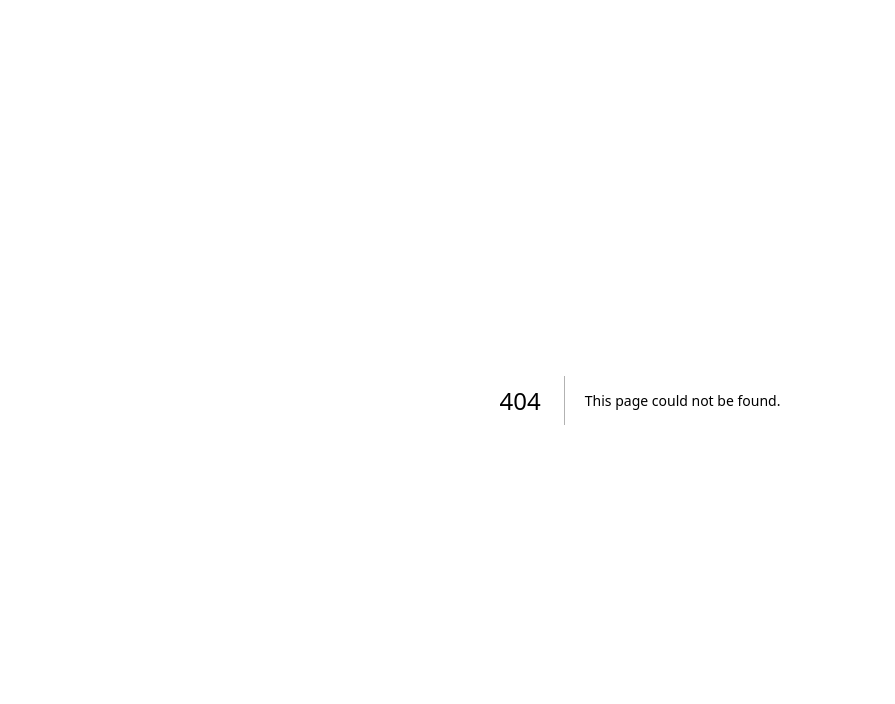
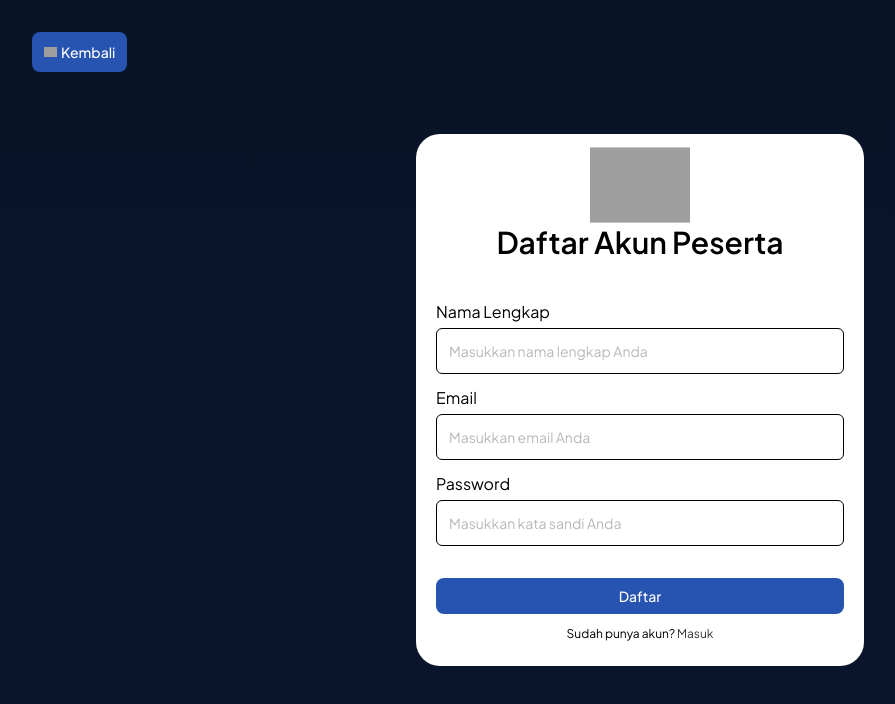
Before and after one commit to omah-ti/omahtoosn, a Next.js app: page /signup in a window 1280 px wide. Before the commit this address had no page. Shown: the top 704 px of the page, without its empty margins (0-895 px from the left). Built offline with nearby package versions, Linux system fonts and the light colour scheme; grey boxes are pictures that could not be loaded.

Commit message:
trigger commit

```diff
--- /dev/null
+++ b/src/app/(auth)/signup/page.tsx
@@ -0,0 +1,81 @@
+import Image from "next/image";
+
+export default function Signup() {
+  return (
+    <main className="flex w-full min-h-screen items-center justify-center bg-gradient-to-t from-primary-900 to-primary-1000 text-black font-(Plus Jakarta Sans) px-4 py-16">
+
+      <button
+        type="button"
+        className="flex items-center gap-1 absolute left-10 top-15 sm:left-8 sm:top-8 rounded-lg bg-primary-600 px-3 py-2.5 sm:px-3 sm:py-2.5 text-sm font-medium text-white transition-colors"
+      >
+        <Image
+          src="/images/arrow_1x.webp"
+          alt="Back arrow"
+          width={13}
+          height={13}
+          className="object-contain"
+        />
+        <span>Kembali</span>
+      </button>
+
+      <div className="w-full max-w-full sm:max-w-md bg-neutral-100 rounded-3xl px-5 py-6 sm:px-5 sm:py-6 flex flex-col items-center gap-10">
+
+        <div className="flex flex-col items-center gap-3">
+          <Image
+            src="/images/omahti-dark_2x.webp"
+            alt="Omahti Logo"
+            width={72}
+            height={72}
+            className="object-contain sm:scale-140"
+          />
+          <h1 className="text-neutral-1000 font-semibold text-3xl sm:text-3xl text-center">
+            Daftar Akun Peserta
+          </h1>
+        </div>
+
+        <div className="flex flex-col w-full items-center gap-3">
+          <div className="flex flex-col gap-1 w-full">
+            <label className="font-normal text-neutral-1000 text-md">Nama Lengkap</label>
+            <input
+              type="text"
+              placeholder="Masukkan nama lengkap Anda"
+              className="w-full py-3 rounded-md bg-transparent border border-neutral-1000 px-3 text-sm text-[#71717A]"
+            />
+          </div>
+
+          <div className="flex flex-col gap-1 w-full">
+            <label className="font-normal text-neutral-1000 text-md">Email</label>
+            <input
+              type="email"
+              placeholder="Masukkan email Anda"
+              className="w-full py-3 rounded-md bg-transparent border border-neutral-1000 px-3 text-sm text-[#71717A]"
+            />
+          </div>
+
+          <div className="flex flex-col gap-1 w-full">
+            <label className="font-normal text-neutral-1000 text-md">Password</label>
+            <input
+              type="password"
+              placeholder="Masukkan kata sandi Anda"
+              className="w-full py-3 rounded-md bg-transparent border border-neutral-1000 px-3 text-sm text-[#71717A]"
+            />
+          </div>
+
+          <button
+            type="submit"
+            className="w-10/12 sm:w-full py-2 px-3 rounded-lg bg-primary-600 text-sm font-medium text-white transition-colors mt-5"
+          >
+            Daftar
+          </button>
+
+          <p className="text-neutral-1000 text-xs font-normal text-center">
+            Sudah punya akun?{" "}
+            <a href="/Login" className="text-neutral-900 font-normal hover:underline">
+              Masuk
+            </a>
+          </p>
+        </div>
+      </div>
+    </main>
+  );
+}
```
